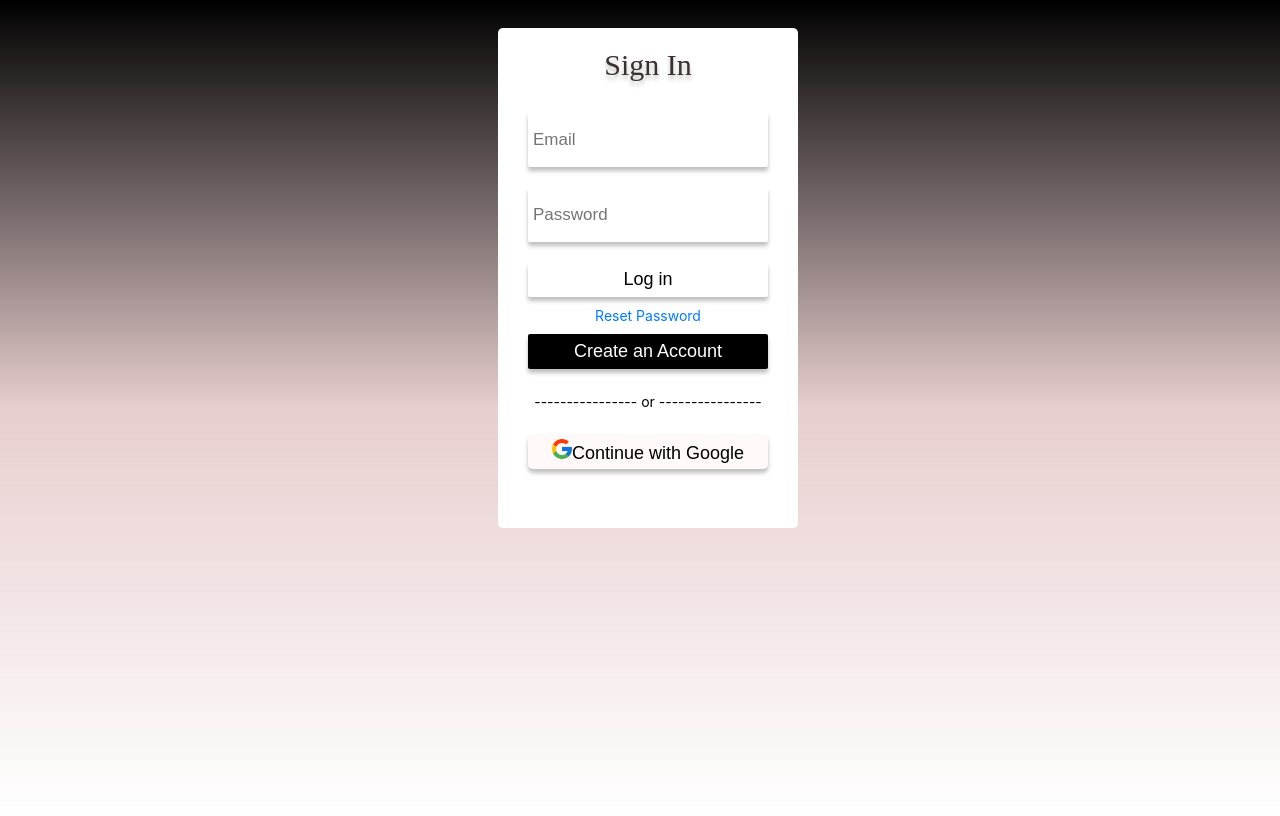
After one commit to Kondro571/Project_WdPAI, a PHP site: page /viev/login.html in a window 1280 px wide. The commit adds this page. Run offline with PHP 8.4, Linux system fonts and the light colour scheme.

Commit message:
Add files via upload

```diff
--- /dev/null
+++ b/viev/login.html
@@ -0,0 +1,35 @@
+
+<html>
+    <head>
+    <title>Tak</title>
+        <meta charset="utf-8">
+        <meta name="description" content="My bisness">
+        <meta name="author" content="Konrad Tatomir">
+        <meta name="viewport" content="width=device-width, initial-scale=1.0">
+        <link rel="stylesheet" href="style.css">
+        <link rel="icon" type="image/x-icon" href="favicon.ico">
+
+    </head>
+    <body>
+
+        <div class="login-container">
+
+            <h1>Sign In</h1>
+            <form>
+                <input type="text" placeholder="Email" name="email" required>
+                <input type="password" placeholder="Password" name="password" required>
+                <button type="submit">Log in</button>
+
+                <a href="login.html">Reset Password</a>
+
+                <button class="create-account-button">Create an Account</button>
+
+                <h3>---------------- or ----------------</h3>
+                <button class="google-login-button"><img name="google_icon" src="google.png">Continue with Google</button>
+            </form>
+        </div>
+
+
+
+    </body>
+</html>
--- /dev/null
+++ b/viev/style.css
@@ -0,0 +1,139 @@
+
+body {
+    background-image: linear-gradient(rgba(0, 0, 0, 1), rgba(171, 76, 76, 0.2729),rgba(150, 90, 90, 0));
+    width: 100vw;
+    height: 100vh;
+    display: flex;
+    /* align-items: center; */
+    justify-content: center;
+
+
+
+}
+.login-container {
+
+    background-color: white;
+    width: 300px;
+    text-align: center;
+    border-radius:5px;
+      margin-top: 20;
+    height: 500px;
+}
+form {
+    display: flex;
+    flex-direction: column;
+    justify-content: center;
+    text-align: center;
+}
+h1 {
+    color: #3C2F2F;
+    text-align: center;
+    text-shadow: 0px 4px 4px rgba(0, 0, 0, 0.25);
+    font-family: Imprima;
+    font-size: 30px;
+    font-style: normal;
+    font-weight: 400;
+    line-height: normal;
+    }
+input[type="text"], input[type="password"] {
+    font-size: 17px;
+    height:55px;
+    padding: 5px;
+    margin:10px;
+    margin-inline:30px;
+    border-radius: 2px;
+    background: #FFF;
+    border: none;
+
+    box-shadow: 0px 4px 4px 0px rgba(0, 0, 0, 0.25);
+}
+img[name="google_icon"]{
+    height: 20px;
+}
+button {
+    height:35px;
+    border-radius: 2px;
+    margin: 10px;
+    border: none;
+    margin-inline:30px;
+    font-size:18px;
+    background: linear-gradient(180deg, #FFF 0%, rgba(255, 255, 255, 0.00) 100%);
+    box-shadow: 0px 4px 4px 0px rgba(0, 0, 0, 0.25);
+}
+a{
+    color: #000;
+    text-align: center;
+    font-family: Inter;
+    font-size: 14px;
+    font-style: normal;
+    font-weight: 400;
+    line-height: normal;
+}
+h3{
+    color: #000;
+    font-family: Inter;
+    font-size: 14px;
+    font-style: normal;
+    font-weight: 400;
+    line-height: normal;
+}
+.create-account-button {
+    border-radius: 2px;
+    background: #000;
+    box-shadow: 0px 4px 4px 0px rgba(0, 0, 0, 0.25);
+    color: white;
+}
+.google-login-button {
+    border-radius: 5px;
+    background: #FFF9F9;
+}
+
+
+
+
+
+
+.listy{
+    background-color: black;
+    height: 100px;
+    display: block;
+    width: 100%;
+
+}
+.main{background-color: white;
+    display: block;
+    width: 100%;
+}
+.botton{
+    background-color: white;
+    display: block;
+    width: 100%;
+
+}
+
+
+details {
+    background: #f0f0f0;
+    border: 1px solid #ccc;
+    border-radius: 5px;
+    padding: 10px;
+    width: 200px;
+}
+
+summary {
+    cursor: pointer;
+}
+
+ul {
+    list-style: none;
+    padding: 0;
+}
+
+li {
+    margin: 5px 0;
+}
+
+a {
+    text-decoration: none;
+    color: #007bff;
+}
```
Also changed, not shown: Routing.php (added, +25 -0 lines), index.php (+7 -24 lines), src/controllers/AppController.php (added, +14 -0 lines), src/controllers/DefaultController.php (added, +13 -0 lines), style.css (+42 -17 lines), viev/project.html (added, +34 -0 lines), viev/google.png (added).
